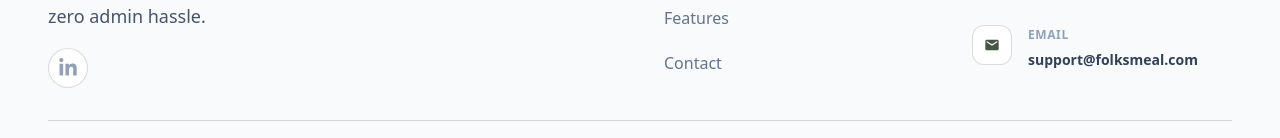
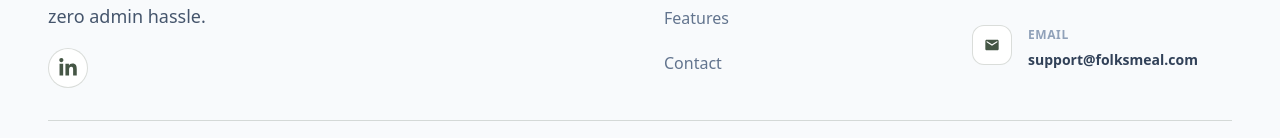
Before and after one commit to folksmeal/folksmeal, a Next.js app: page / in a window 1280 px wide. Shown: the part 8545-8683 px from the top of the page. Built offline with nearby package versions, Linux system fonts and the light colour scheme.

Commit message:
feat: add Footer component including branding, quick links, contact information, and social media links.

```diff
--- a/components/sections/Footer.tsx
+++ b/components/sections/Footer.tsx
@@ -40,7 +40,7 @@ export function Footer() {
                                 href="https://linkedin.com/company/folksmeal"
                                 target="_blank"
                                 rel="noopener noreferrer"
-                                className="w-10 h-10 rounded-full bg-white border border-primary/20 flex items-center justify-center text-slate-400 hover:text-primary hover:border-primary hover:shadow-md transition-all duration-300"
+                                className="w-10 h-10 rounded-full bg-white border border-primary/20 flex items-center justify-center text-primary hover:bg-secondary/10 hover:border-primary hover:shadow-md transition-all duration-300"
                             >
                                 <FaLinkedinIn className="w-5 h-5" />
                             </Link>
```
